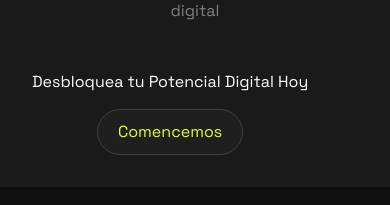
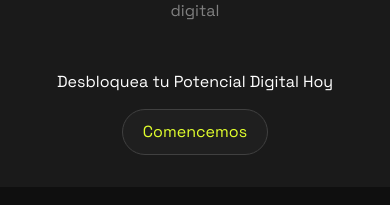
Before and after one commit to Seriousfighter/SS-SchneiderSolutions, a Nuxt app in the folder equipo.guru/: page / in a window 390 px wide. Shown: the part 519-724 px from the top of the page. Built offline with nearby package versions, Linux system fonts and the light colour scheme.

Commit message:
Update heroSection.vue

```diff
--- a/equipo.guru/components/heroSection.vue
+++ b/equipo.guru/components/heroSection.vue
@@ -8,7 +8,7 @@
                     <p class="text-grey-shades-60">En EquipoDOTGuru, creemos en el poder transformador de las soluciones digitales. Nuestro equipo de expertos está dedicado a ayudar a empresas como la tuya a prosperar en
                     el dinámico mundo digital</p>
                 </div>
-                <div>
+                <div class="mx-auto md:mx-0">
                     <h3 class="text-white-guru mb-[15px] ">Desbloquea tu Potencial Digital Hoy</h3>
                     <BtnGreen>Comencemos</BtnGreen>
                 </div>
```
